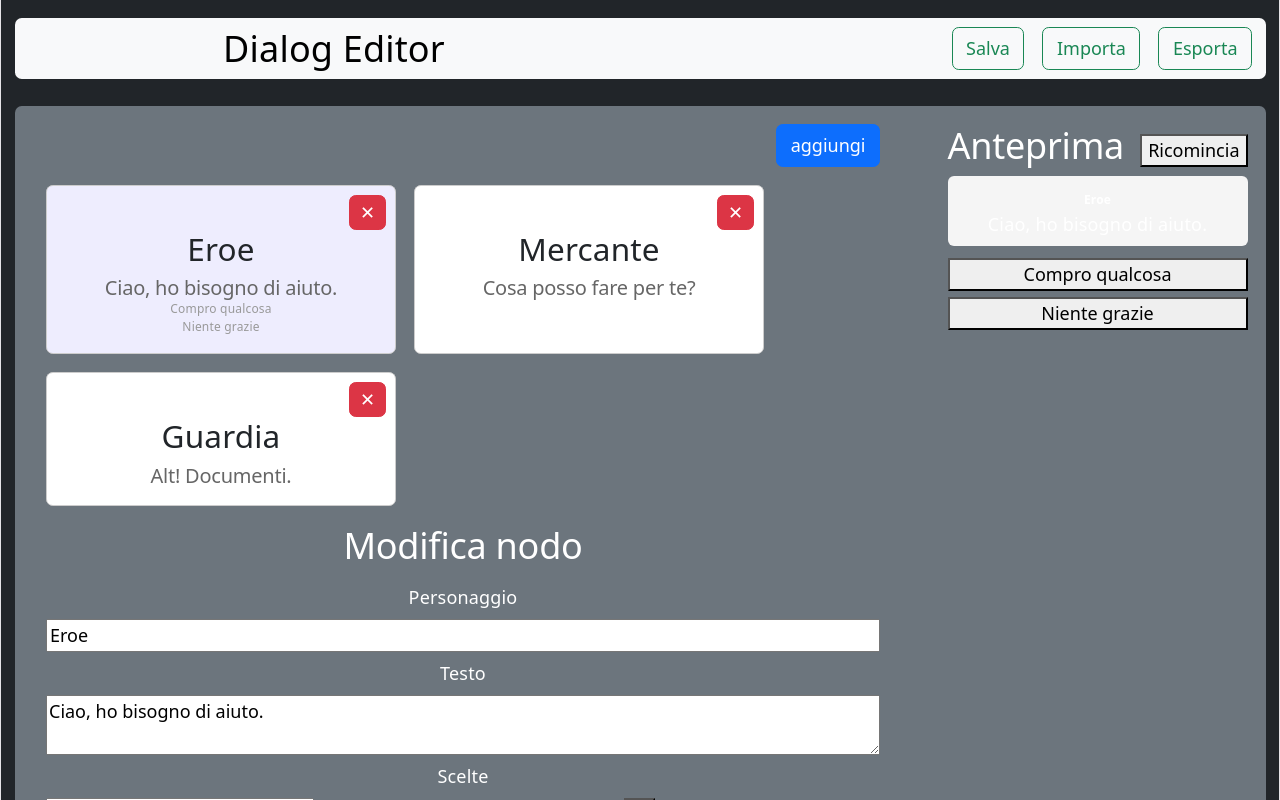
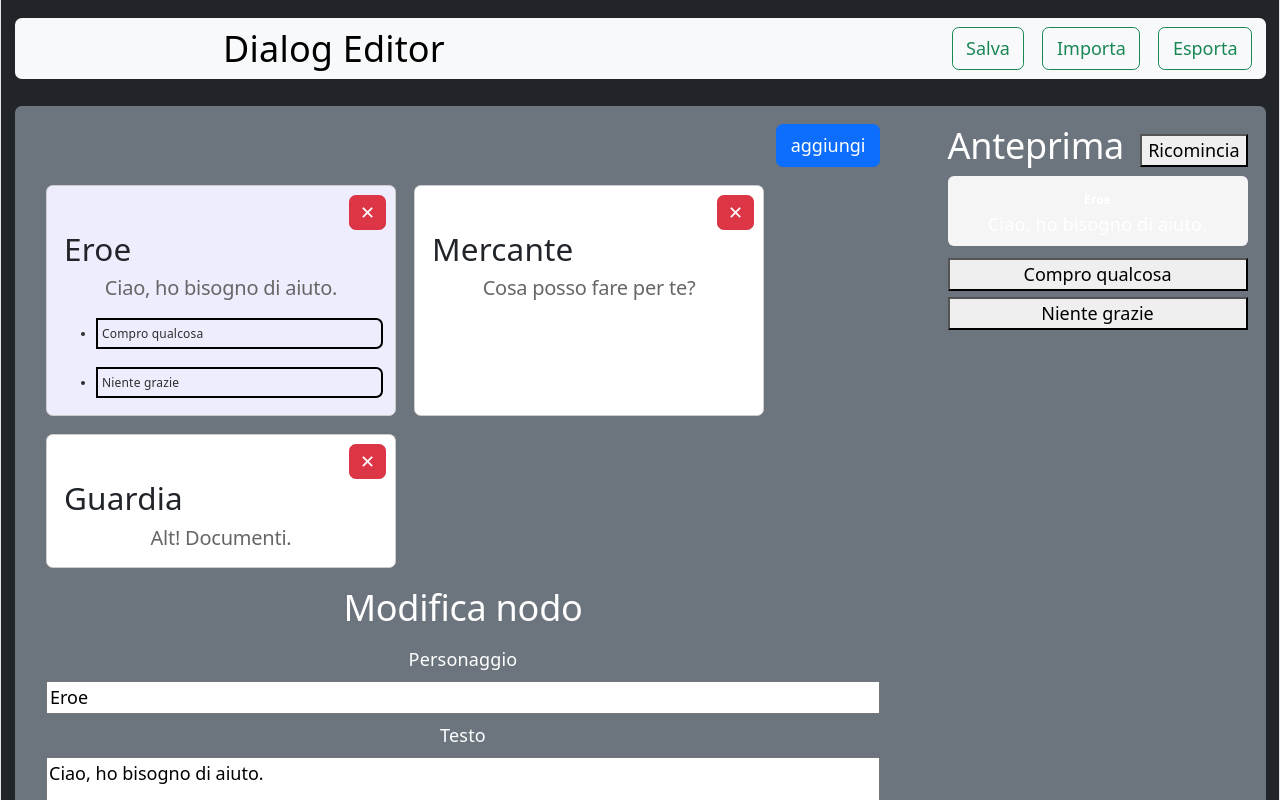
Before and after one commit to GiuseppeSifanno/dialogue-editor, a React (Vite) app: page / in a window 1280 px wide. Shown: the top 800 px of the page. Built offline with nearby package versions, Linux system fonts and the light colour scheme.

Commit message:
Aggiorna l'interfaccia della lista dei nodi: migliora la visualizzazione delle scelte e aggiungi stili con Bootstrap

```diff
--- a/src/components/NodeList.jsx
+++ b/src/components/NodeList.jsx
@@ -1,3 +1,4 @@
+import { end, start } from "@popperjs/core";
 import NodeConnector from "./NodeConnector";
 
 function NodeList({ nodes, selectedId, onSelect, onAdd, onDelete }) {
@@ -27,7 +28,7 @@ function NodeList({ nodes, selectedId, onSelect, onAdd, onDelete }) {
 							justifyContent: "space-between",
 							background: node.id === selectedId ? "#EEEDFE" : "white",
 							width: "350px",
-              minWidth: '250px'
+							minWidth: "250px",
 						}}
 					>
 						<div className="justify-content-end position-relative">
@@ -56,21 +57,31 @@ function NodeList({ nodes, selectedId, onSelect, onAdd, onDelete }) {
 								background: "transparent",
 							}}
 						>
-							<h3 className="pt-4">{node.char}</h3>
+							<h3 className="pt-4 text-start">{node.char}</h3>
 							<h2 style={{ margin: 0, fontSize: "20px", color: "#666" }}>
 								{node.text.length > 30
 									? node.text.slice(0, 30) + "…"
 									: node.text}
 							</h2>
+							<div className="container-fluid ms-3">
+								<ul className="list-group">
 									{node.choices.length > 0 &&
 										node.choices.map((c, i) => (
-									<p
+											<li
 												key={i}
-										style={{ margin: 0, fontSize: "12px", color: "#999" }}
+												className="list-gruop-item border border-2 rounded-end-2 border-black mt-3 p-1"
+												style={{
+													margin: 0,
+													fontSize: "12px",
+													color: "#2e2e2e",
+													textAlign: start,
+												}}
 											>
 												{c.text}
-									</p>
+											</li>
 										))}
+								</ul>
+							</div>
 						</div>
 					</div>
 				))}
```
Lines whose indentation alone changed are shown as unchanged.
